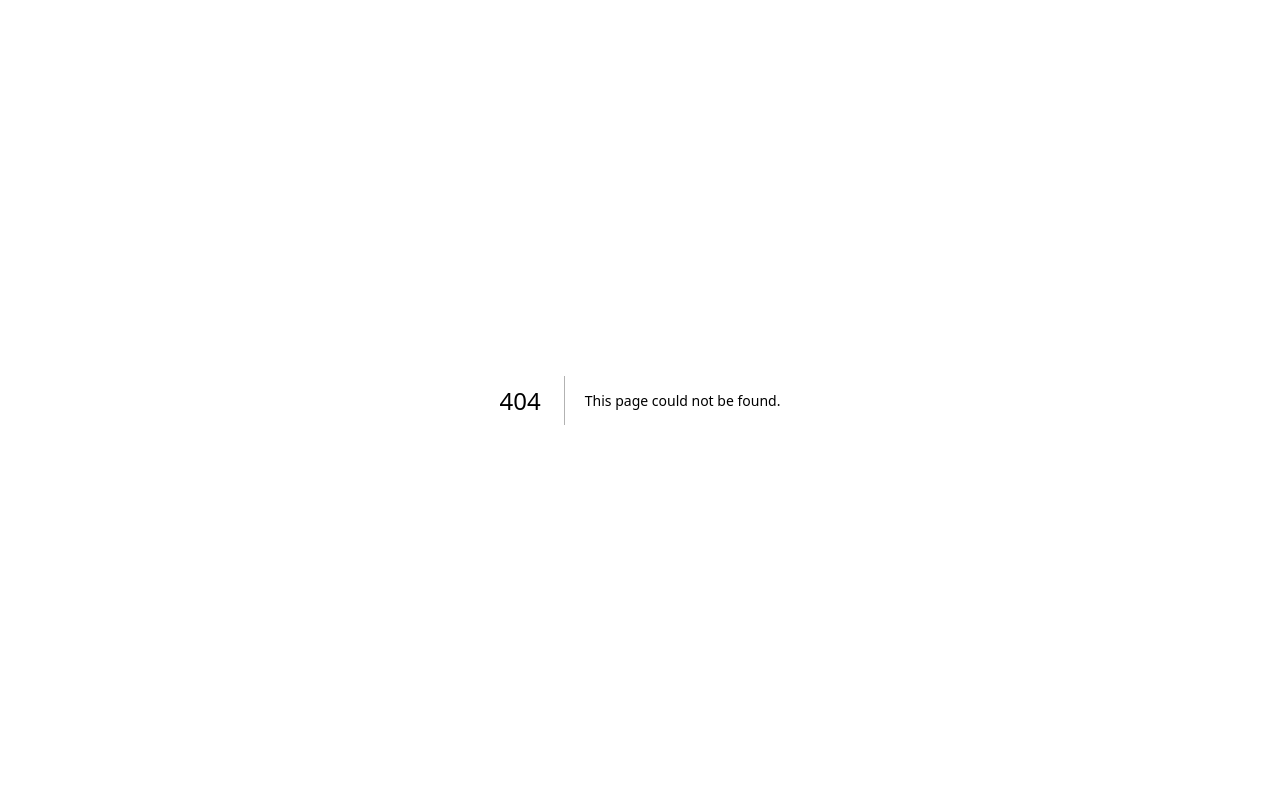
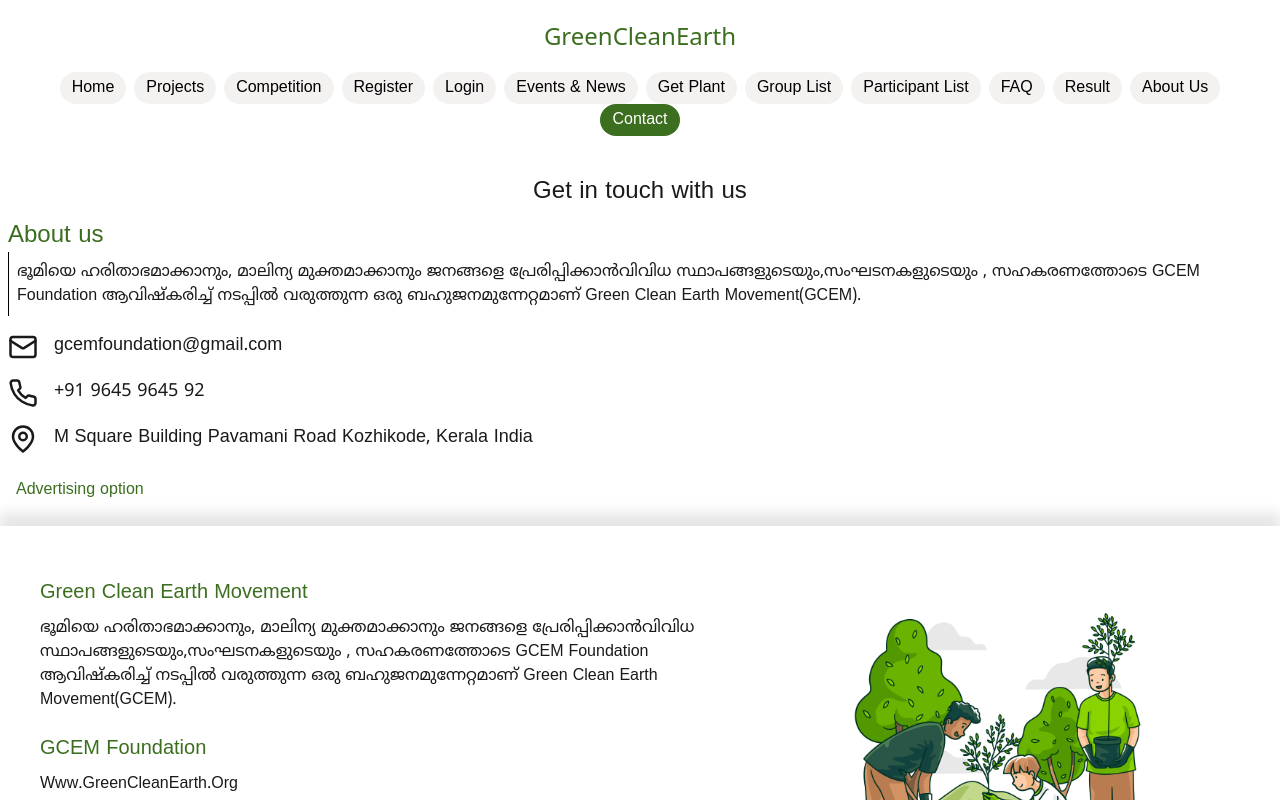
Before and after one commit to zwenie-tech/green-clean-earth, a Next.js app: page /contact in a window 1280 px wide. Before the commit this address had no page. Shown: the top 800 px of the page. Built offline with nearby package versions, Linux system fonts and the light colour scheme.

Commit message:
unfinished contact page

```diff
--- /dev/null
+++ b/src/app/contact/page.tsx
@@ -0,0 +1,49 @@
+import NavigationBar from '@/components/navigationBar'
+import PageTitle from '@/components/sm/pageTitle'
+import GceBadge from '@/components/gceBadge'
+import Footer from '@/components/footer'
+import { Locate, Mail, MapPin, Phone } from 'lucide-react'
+import Link from 'next/link'
+
+
+const Contact = () => {
+  return (
+    <main className='min-h-screen flex flex-col'>
+      <NavigationBar/>
+      <div className=' mx-2'>
+        <PageTitle title='Get in touch with us' />
+        <div className="max-w-screen-xl mx-auto flex flex-col gap-4">
+          <div>
+            <h3 className='text-primary text-2xl'>About us</h3>
+            <p className='border-l p-2 border-black'>ഭൂമിയെ ഹരിതാഭമാക്കാനും, മാലിന്യ മുക്തമാക്കാനും ജനങ്ങളെ പ്രേരിപ്പിക്കാൻവിവിധ സ്ഥാപങ്ങളുടെയും,സംഘടനകളുടെയും , സഹകരണത്തോടെ GCEM Foundation ആവിഷ്‌കരിച്ച് നടപ്പിൽ വരുത്തുന്ന ഒരു ബഹുജനമുന്നേറ്റമാണ് Green Clean Earth Movement(GCEM).</p>
+          </div>
+          <div>
+            <div className='flex flex-col gap-4'>
+              <Link href='mailto:gcemfoundation@gmail.com' className='flex gap-4'>
+                <Mail size={30}/>
+                <p className='text-lg'>gcemfoundation@gmail.com</p>
+              </Link>
+              <Link href='tel:+919645964592' className='flex gap-4'>
+                <Phone size={30}/>
+                <p className='text-lg'>+91 9645 9645 92</p>
+              </Link>
+              <Link href='' className='flex gap-4'>
+                <MapPin size={30}/>
+                <p className='text-lg'>M Square Building Pavamani Road Kozhikode, Kerala India</p>
+              </Link>
+            </div>
+            <div className='my-4 p-2'>
+              <Link href={''} className='text-primary'>Advertising option</Link>
+            </div>
+          </div>
+
+
+        </div>
+      </div>
+      <GceBadge />
+      <Footer/>
+    </main>
+  )
+}
+
+export default Contact
```
